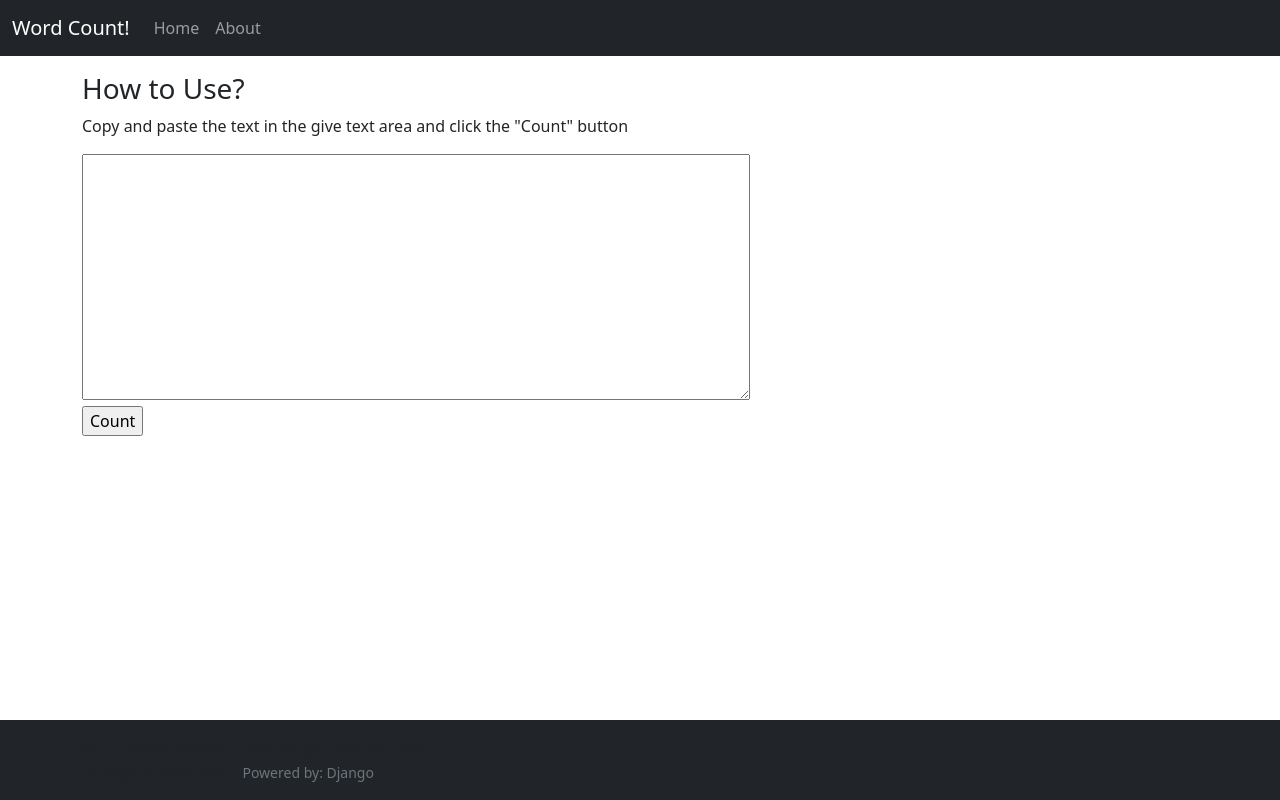
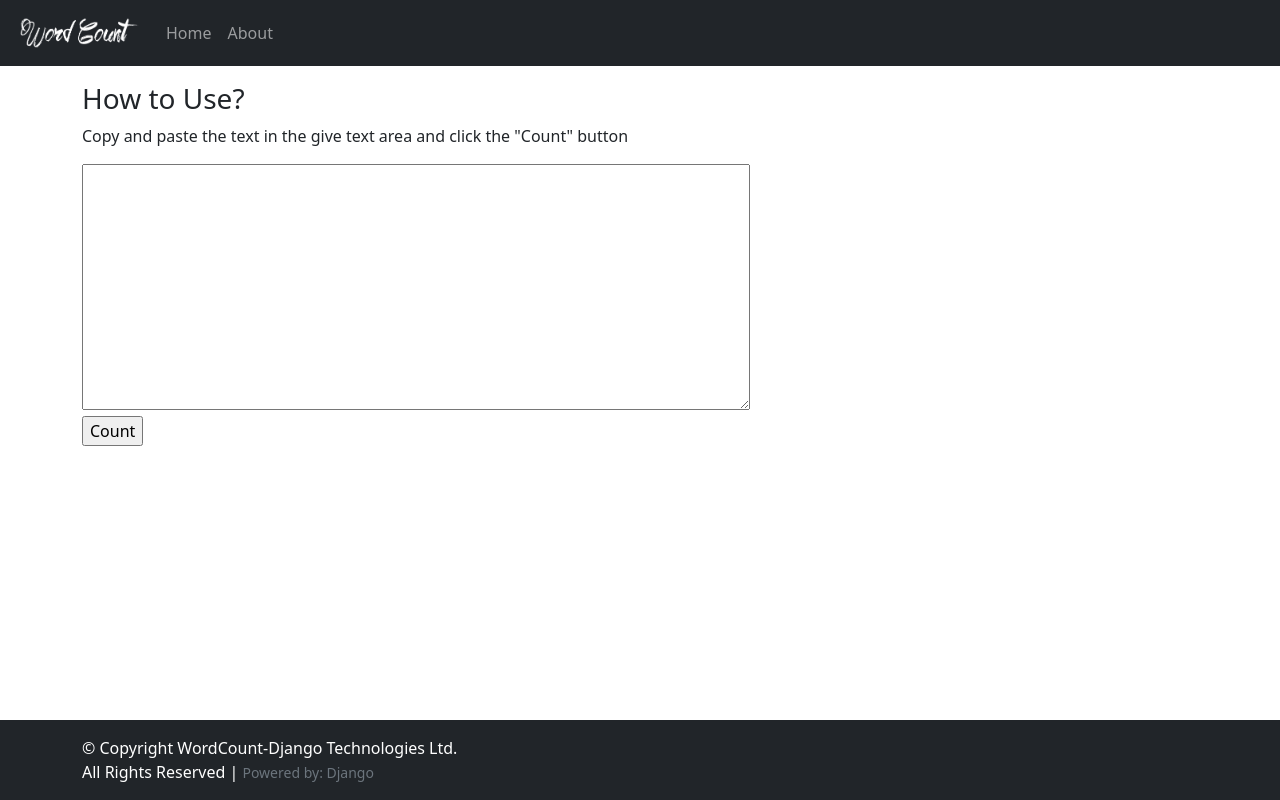
Before and after one commit to prakhar-srivastava-1/wordcount, a Django app: template wordcount-project/templates/home.html in a window 1280 px wide. Run offline with Django 3.2, Linux system fonts and the light colour scheme; the template is opened without the code that fills it, so the values that code supplies are empty.

Commit message:
upload static files - add logo and favicon; final touch

```diff
--- a/wordcount-project/templates/base.html
+++ b/wordcount-project/templates/base.html
@@ -6,6 +6,8 @@
     <meta name="viewport" content="width=device-width, initial-scale=1.0">
     <meta http-equiv="X-UA-Compatible" content="ie=edge">
     <title>WordCount | {{title}}</title>
+    <link rel="shortcut icon" href="{% static 'img/favicon.ico' %}" type="image/x-icon">
+    <link rel="icon" href="{% static 'img/favicon.ico' %}" type="image/x-icon">
     <link href="https://cdn.jsdelivr.net/npm/bootstrap@5.0.2/dist/css/bootstrap.min.css" rel="stylesheet" integrity="sha384-EVSTQN3/azprG1Anm3QDgpJLIm9Nao0Yz1ztcQTwFspd3yD65VohhpuuCOmLASjC" crossorigin="anonymous">
     <link rel="stylesheet" type="text/css" href="{% static 'css/styles.css' %}">
   </head>
@@ -15,7 +17,9 @@
       <!-- Fixed navbar -->
       <nav class="navbar navbar-expand-md mb-3 navbar-dark bg-dark">
         <div class="container-fluid">
-          <a class="navbar-brand" href="#">Word Count!</a>
+          <a class="navbar-brand" href="{% url 'home' %}">
+            <img src="{% static 'img/wordcount-logo.png' %}" height="40px">
+          </a>
           <button class="navbar-toggler" type="button" data-bs-toggle="collapse" data-bs-target="#navbarCollapse" aria-controls="navbarCollapse" aria-expanded="false" aria-label="Toggle navigation">
             <span class="navbar-toggler-icon"></span>
           </button>
--- a/wordcount-project/templates/count.html
+++ b/wordcount-project/templates/count.html
@@ -8,7 +8,7 @@
     <p>
         Number of words in your paragraph are,
     </p>
-    <h2>{{ wordcount }}</h2>
+    <h2 class="d-inline-block alert alert-success p-2">{{ wordcount }}</h2>
 
     <table class="table">
         <caption>
--- /dev/null
+++ b/wordcount-project/wordcount/static/css/styles.css
@@ -0,0 +1,4 @@
+footer {
+    color: #fff;
+    margin-top: 20px;
+}
```
Also changed, not shown: wordcount-project/wordcount/static/img/favicon.ico (added), wordcount-project/wordcount/static/img/favicon.png (added), wordcount-project/wordcount/static/img/wordcount-logo.png (added), 1 other file.
